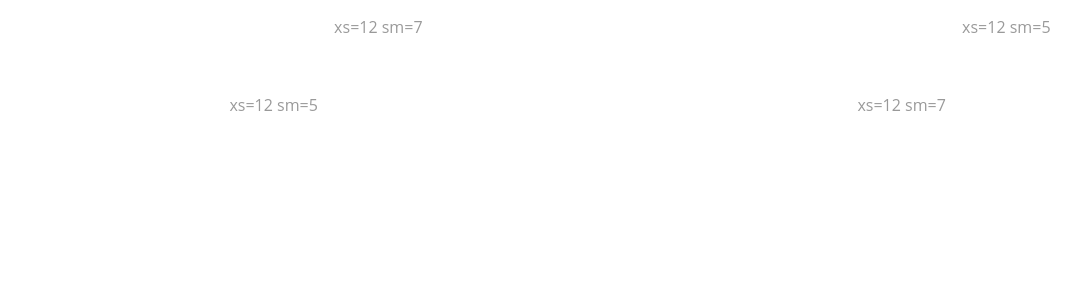
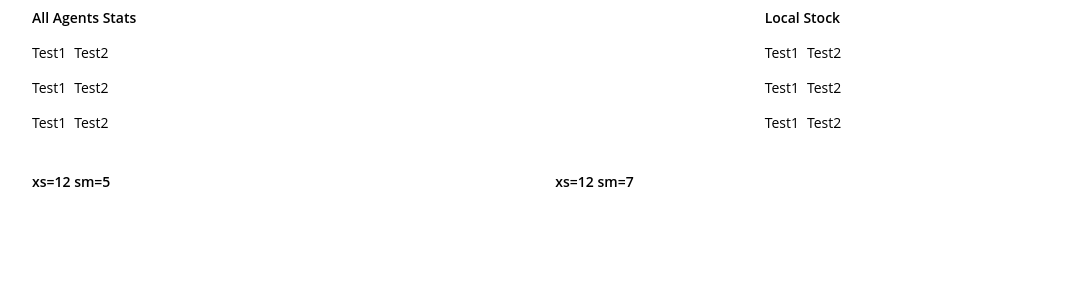
Before and after one commit to rusyanto/smrtr-principle, a React app: page / in a window 1280 px wide. Shown: the top 300 px of the page, without its empty margins (0-1081 px from the left). Built offline with nearby package versions, Linux system fonts and the light colour scheme.

Commit message:
Set up main grids

```diff
--- a/src/components/MainView/MainView.js
+++ b/src/components/MainView/MainView.js
@@ -1,18 +1,32 @@
 import React from 'react';
+import './MainView.css';
 import Container from '@material-ui/core/Container';
 import { makeStyles } from '@material-ui/core/styles';
 import Grid from '@material-ui/core/Grid';
 
 const useStyles = makeStyles(theme => ({
-    root: {
-      flexGrow: 1,
-    },
-    paper: {
-      padding: theme.spacing(2),
-      textAlign: 'center',
-      color: theme.palette.text.secondary
+  root: {
+    flexGrow: 1,
+  },
+  header: {
+    fontWeight: 600,
+    padding: theme.spacing(1)
+  },
+  colLeft: {
+    float: 'left',
+    padding: theme.spacing(1)
+  },
+  colRight: {
+    width: '100%',
+    padding: theme.spacing(1)
+  },
+  row: {
+    '&::after': {
+      display: 'table',
+      clear: 'both'
     }
-  }));
+  }
+}));
 
 function MainView() {
     const classes = useStyles();
@@ -22,16 +36,44 @@ function MainView() {
         <div className={classes.root}>
           <Grid container spacing={3}>
             <Grid item xs={12} sm={7}>
-              <div className={classes.paper}>xs=12 sm=7</div>
+              <Grid className={classes.header} item xs={12}>
+                All Agents Stats
+              </Grid>
+              <Grid className={classes.row} item xs={12}>
+                <div className={classes.colLeft}>Test1</div>
+                <div className={classes.colRight}>Test2</div>
+              </Grid>
+              <Grid className={classes.row} item xs={12}>
+                <div className={classes.colLeft}>Test1</div>
+                <div className={classes.colRight}>Test2</div>
+              </Grid>
+              <Grid className={classes.row} item xs={12}>
+                <div className={classes.colLeft}>Test1</div>
+                <div className={classes.colRight}>Test2</div>
+              </Grid>
             </Grid>
             <Grid item xs={12} sm={5}>
-              <div className={classes.paper}>xs=12 sm=5</div>
+              <Grid className={classes.header} item xs={12}>
+                Local Stock
+              </Grid>
+              <Grid className={classes.row} item xs={12}>
+                <div className={classes.colLeft}>Test1</div>
+                <div className={classes.colRight}>Test2</div>
+              </Grid>
+              <Grid className={classes.row} item xs={12}>
+                <div className={classes.colLeft}>Test1</div>
+                <div className={classes.colRight}>Test2</div>
+              </Grid>
+              <Grid className={classes.row} item xs={12}>
+                <div className={classes.colLeft}>Test1</div>
+                <div className={classes.colRight}>Test2</div>
+              </Grid>
             </Grid>
             <Grid item xs={12} sm={5}>
-              <div className={classes.paper}>xs=12 sm=5</div>
+              <div className={classes.header}>xs=12 sm=5</div>
             </Grid>
             <Grid item xs={12} sm={7}>
-              <div className={classes.paper}>xs=12 sm=7</div>
+              <div className={classes.header}>xs=12 sm=7</div>
             </Grid>
           </Grid>
         </div>
--- a/src/index.css
+++ b/src/index.css
@@ -1,6 +1,7 @@
 body {
   margin: 0;
   font-family: "Open Sans", Helvetica, Arial, sans-serif;
+  font-size: 14px;
   -webkit-font-smoothing: antialiased;
   -moz-osx-font-smoothing: grayscale;
 }
```
Also changed, not shown: src/components/MainView/MainView.css (added).
